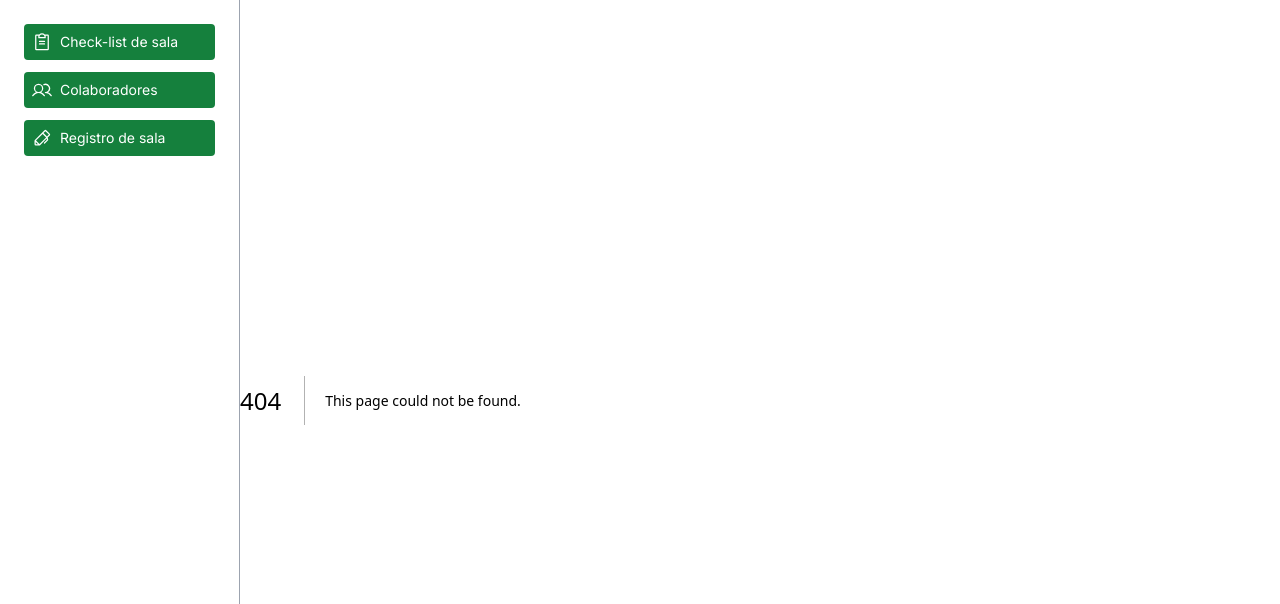
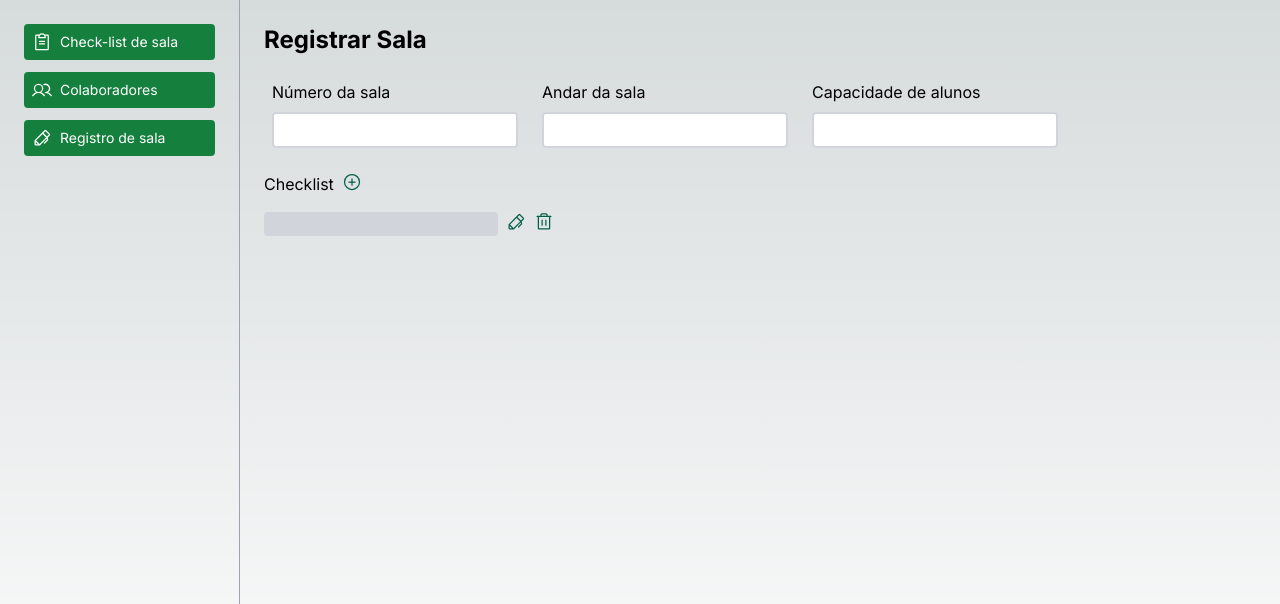
Before and after one commit to marvingall/ProjetoFinalDc, a Next.js app in the folder dashboard-alert-panel/: page /room-register in a window 1280 px wide. Before the commit this address had no page. Shown: the top 604 px of the page. Built offline with nearby package versions, Linux system fonts and the light colour scheme.

Commit message:
added functions to add field and field editable

```diff
--- /dev/null
+++ b/dashboard-alert-panel/src/app/room-register/page.js
@@ -0,0 +1,56 @@
+'use client';
+
+import InputLabel from "@/components/InputLabel/InputLabel"
+import { Pen, PlusCircle, Trash } from "@phosphor-icons/react/dist/ssr";
+import { useState } from "react";
+
+export default function RoomRegister(){
+
+    const [roomFields, setRoomFields] = useState([
+        {
+            editable: false,
+            value: ""
+        }
+    ]);
+
+    function switchEditable(fieldIdx){
+        const newRoomFields = roomFields.map((field, idx) => {
+            if(idx === fieldIdx){
+                return {
+                    ...field,
+                    editable: !field.editable
+                }
+            }
+            return field;
+        });
+
+        setRoomFields(newRoomFields);
+    }
+
+    function addField(){
+        if (roomFields.every(field => !field.editable)){
+            setRoomFields([...roomFields, {editable: false, value: ""}]);
+        }
+    }
+
+
+    return <main className="flex min-h-screen gap-4 flex-grow flex-col items-start justify-start p-6">
+        <h1 className="text-2xl font-bold">Registrar Sala</h1>
+        <div className="flex gap-2">
+            <InputLabel label="Número da sala" />
+            <InputLabel label="Andar da sala" />
+            <InputLabel label="Capacidade de alunos" />
+        </div>
+        <div className="flex gap-2">
+            <p>Checklist</p>
+            <PlusCircle onClick={addField} size={20} className="text-emerald-800 cursor-pointer" />
+        </div>
+        {roomFields.map((field, fieldIdx) => (
+            <div className="flex gap-2" key={fieldIdx}>
+                <input className="rounded disabled:bg-gray-300" disabled={!field.editable} />
+                <Pen onClick={() => switchEditable(fieldIdx)} size={20} className="text-emerald-800 cursor-pointer" />
+                <Trash size={20} className="text-emerald-800 cursor-pointer" />
+            </div>
+        ))}
+    </main>
+}
--- a/dashboard-alert-panel/src/components/SideMenu/SideMenu.jsx
+++ b/dashboard-alert-panel/src/components/SideMenu/SideMenu.jsx
@@ -6,6 +6,6 @@ export default function SideMenu() {
     return <div className="flex flex-col p-6 border-r border-r-gray-400 gap-3 min-w-60">
         <SideMenuItem title="Check-list de sala" icon={ClipboardText} path="/" />
         <SideMenuItem title="Colaboradores" icon={Users} path="/employees" />
-        <SideMenuItem title="Registro de sala" icon={Pen} />
+        <SideMenuItem title="Registro de sala" icon={Pen} path="/room-register" />
   </div>;
 }
```
